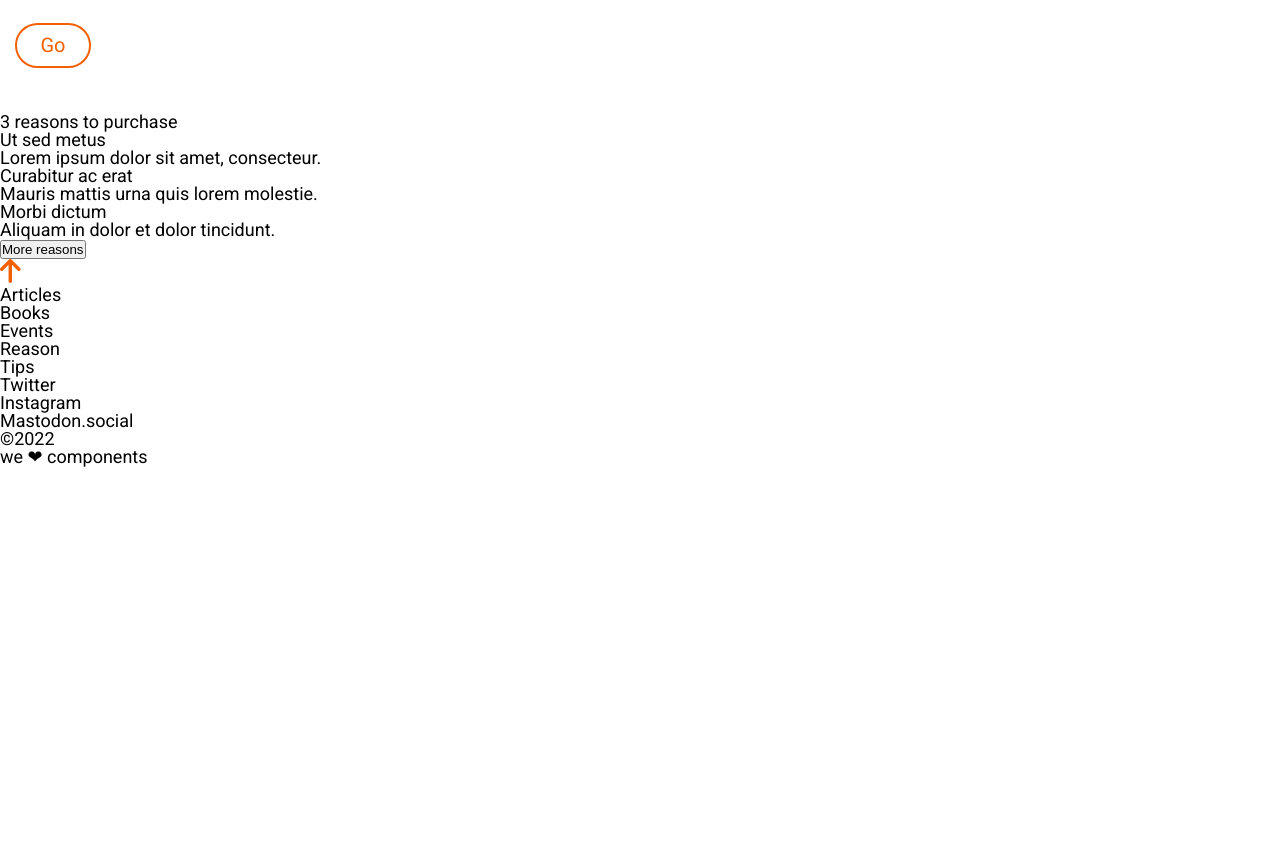
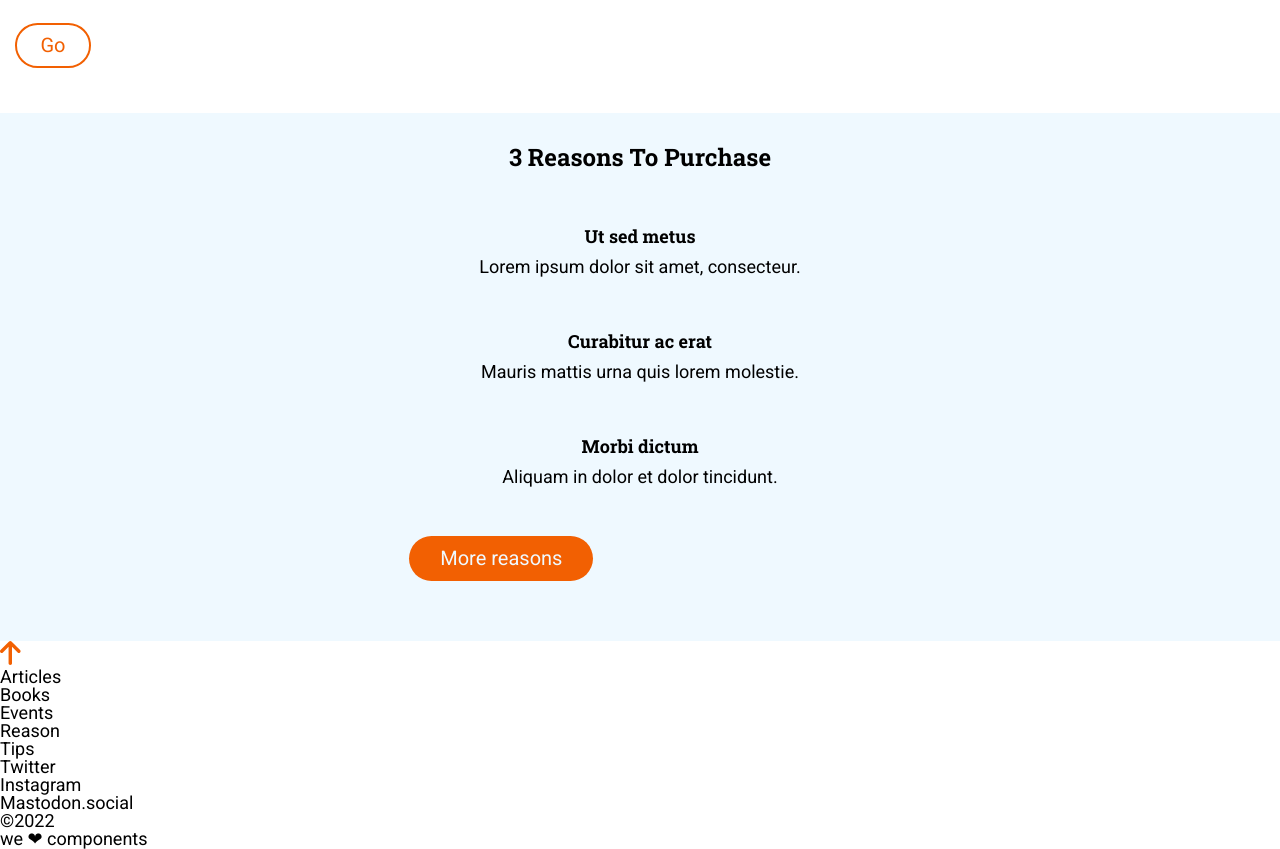
Before and after one commit to Lrpoblet/responsive-web-exercise, a website: page src/html/index.html in a window 1280 px wide. Shown: the part 975-1824 px from the top of the page. Before the commit the page ends 1442 px from the top, so only its background shows below. Drawn offline with nearby package versions, Linux system fonts and the light colour scheme; files that its build step writes are made by us from their sources; files whose address does not match are found by name.

Commit message:
layout section 2, need fix button position

```diff
--- a/src/html/partials/section-2.html
+++ b/src/html/partials/section-2.html
@@ -12,5 +12,7 @@
         <h4 class="title-article">Morbi dictum</h4>
         <p class="text-article">Aliquam in dolor et dolor tincidunt.</p>
     </article>
-    <button class="more-reasons" title="more reasons">More reasons</button>
+    <a href="" class="more-reasons-container" title="More reasons">
+        <p class="more-reasons">More reasons</p>
+    </a>
 </section>
--- a/src/scss/components/_buttons.scss
+++ b/src/scss/components/_buttons.scss
@@ -8,6 +8,7 @@
   height: 45px;
   margin-bottom: 10px;
   border-radius: 22.5px;
+  font-size: 20px;
 
   display: flex;
   justify-content: center;
--- a/src/scss/core/_variables.scss
+++ b/src/scss/core/_variables.scss
@@ -5,6 +5,7 @@ $size: 18px;
 // colors
 $orange: #f26002;
 $white: #fff;
+$ice-blue: #eff9ff;
 $light-blue: #8ccbea;
 $blue: #0271bc;
 $gray-brown: #4a4a4a;
--- a/src/scss/layout/_section1.scss
+++ b/src/scss/layout/_section1.scss
@@ -23,7 +23,6 @@
     width: 76px;
     border: solid 2px $color-sec;
     color: $color-sec;
-    font-size: 20px;
 
     &:hover {
       background-color: $color-sec;
--- a/src/scss/layout/_section2.scss
+++ b/src/scss/layout/_section2.scss
@@ -0,0 +1,42 @@
+.section-2 {
+  background-color: $ice-blue;
+  padding: 29px 15px 50px;
+  display: grid;
+  justify-content: center;
+  text-align: center;
+  //   el botón no se centra
+
+  .title-section {
+    @include section-title;
+    margin-bottom: 49px;
+  }
+
+  article {
+    margin-bottom: 44px;
+    padding: 0 70px;
+  }
+
+  .title-article {
+    font-family: $font-title;
+    margin-bottom: 1px;
+    line-height: 30px;
+  }
+
+  .text-article {
+    // margin: 1px 2px 0;
+    line-height: 30px;
+  }
+
+  .more-reasons-container {
+    @include btn2;
+    background-color: $color-sec;
+    color: $ice-blue;
+    width: 184px;
+
+    &:hover {
+      background-color: $ice-blue;
+      color: $color-sec;
+      border: solid 2px $color-sec;
+    }
+  }
+}
```
